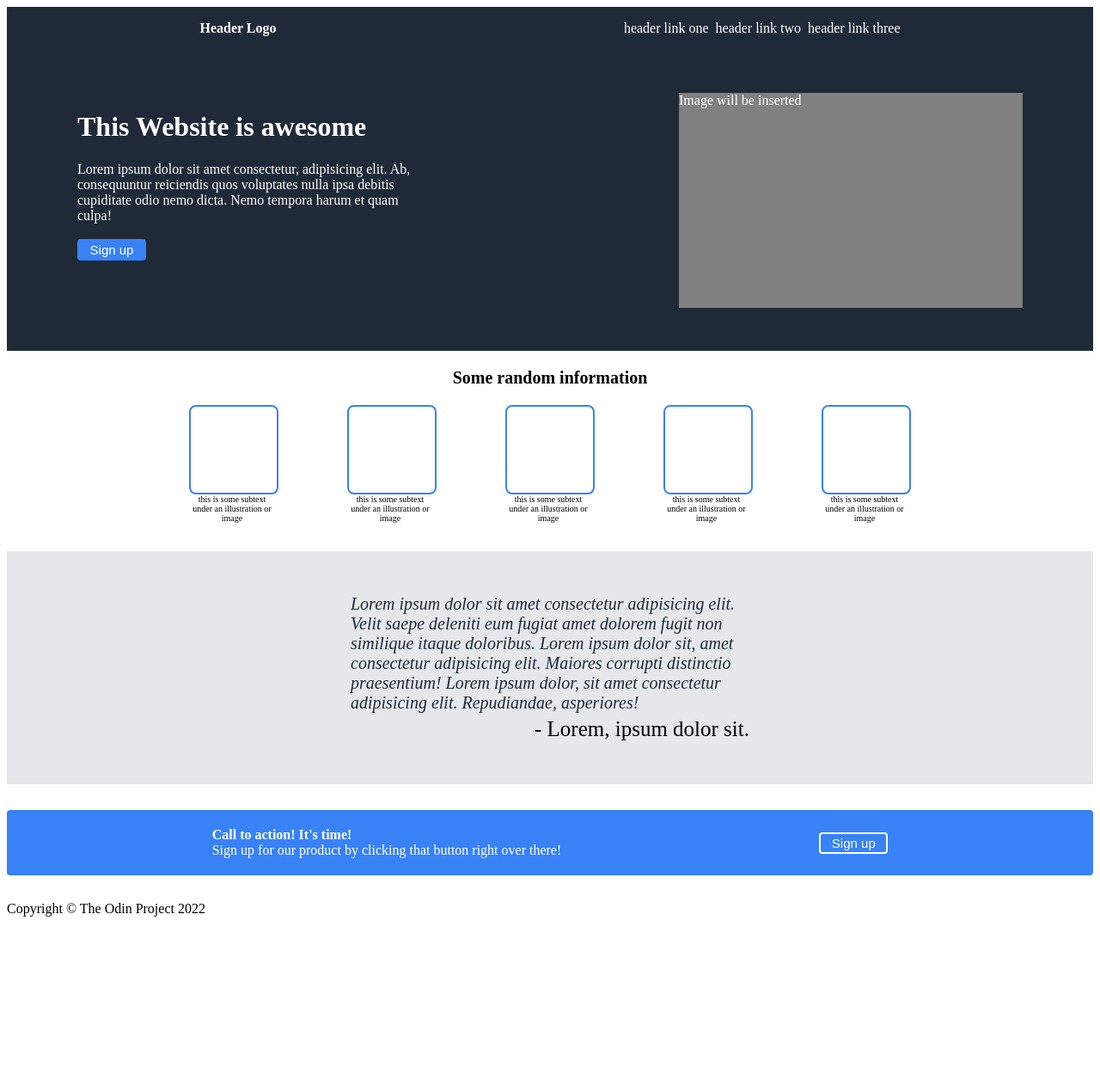
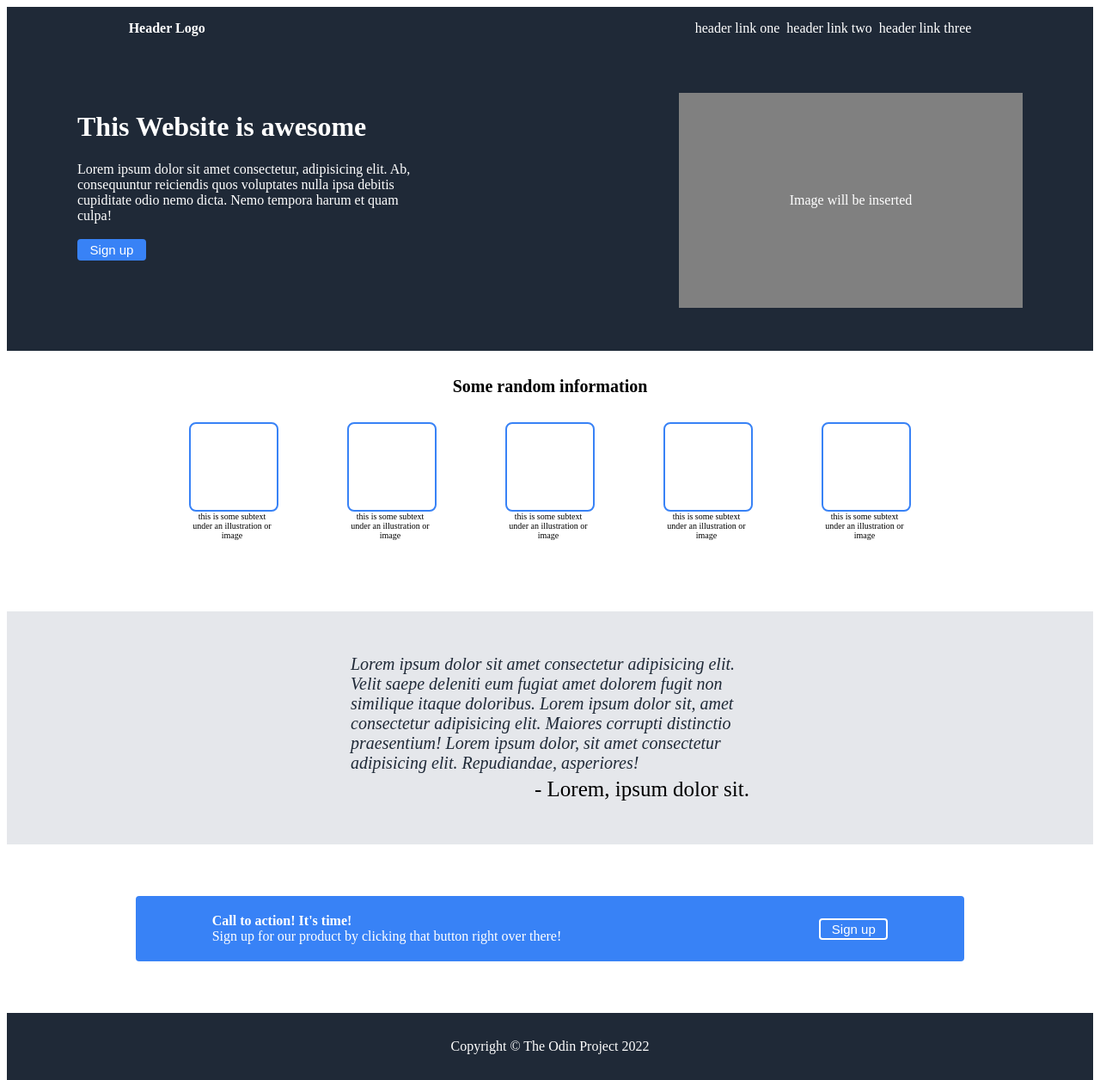
Before and after one commit to VlaicuA/TheOdinProjectLandingPage, a plain HTML site: page index.html in a window 1280 px wide. Shown: the whole page at 86% size. Before the commit the page ends 1066 px from the top, so only its background shows below. Drawn offline with Linux system fonts and the light colour scheme.

Commit message:
Add footer section. Some styling improvements.

```diff
--- a/style.css
+++ b/style.css
@@ -9,20 +9,23 @@ body {
 .header {
     display: flex;
     align-items: center;
-    justify-content: space-evenly;
+    justify-content: center;
     background-color: #1f2937;
     color: white;
     padding-bottom: 50px;
-    gap: 140px;
+    gap: 530px;
+
 }
 .headerlogo {
     font-weight: bold;
+    display: flex;
 }
 
 .headerlinks {
     display: flex;
     gap: 8px;
     list-style: none;
+    flex-shrink: 0;
 }
 
 a:link {
@@ -50,9 +53,12 @@ a:hover {
 }
 
 .aboutsecond {
+    display: flex;
     height: 250px;
     width: 400px;
     background-color: grey;
+    align-items: center;
+    justify-content: center;
 }
 
 .aboutbutton {
@@ -75,6 +81,8 @@ a:hover {
     padding-bottom: 20px;
     font-weight: bold;
     font-size: 20px;
+    margin-top: 10px;
+    margin-bottom: 10px;
 }
 
 /* Sub Information */
@@ -85,6 +93,7 @@ height: 120px;
 padding-bottom: 50px;
 gap: 80px;
 justify-content: center;
+margin-bottom: 50px;
 }
 
 .subinformationdiv {
@@ -132,8 +141,10 @@ justify-content: center;
 
 .actioncall {
     background-color: #3882f6;
-    margin-top: 30px;
-    margin-bottom: 30px;
+    margin-top: 60px;
+    margin-bottom: 60px;
+    margin-left: 150px;
+    margin-right: 150px;
     border:2px;
     border-style: none;
     color: white;
@@ -166,3 +177,18 @@ justify-content: center;
     font-size: 15px;
     color: white;
 }
+
+/* Footer section */
+
+.footer {
+    display: flex;
+    align-items: center;
+    justify-content: center;
+    padding: 30px;
+    background-color: #1f2937;
+    color: white;
+}
+
+button:hover {
+    background-color: black;
+}
```
